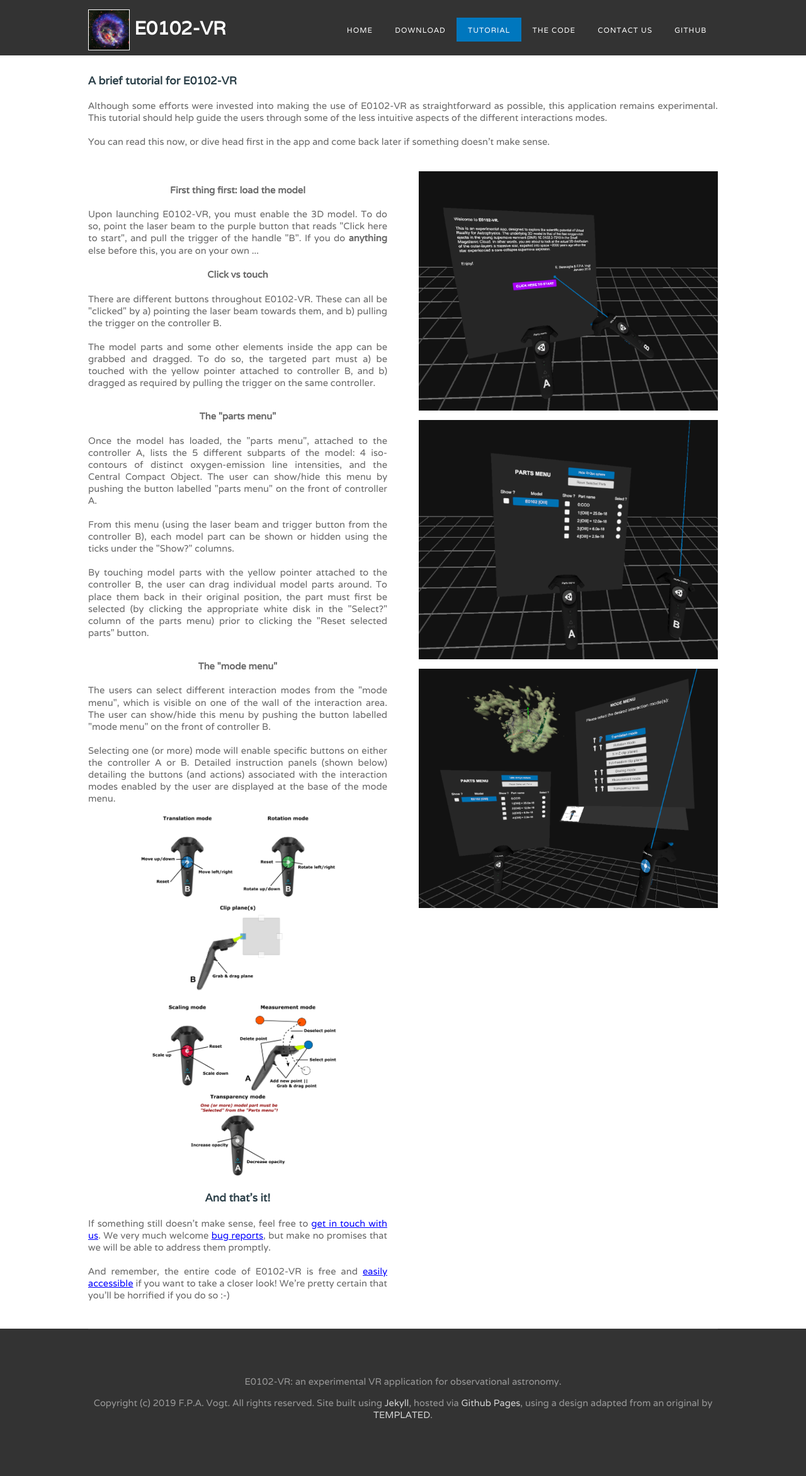
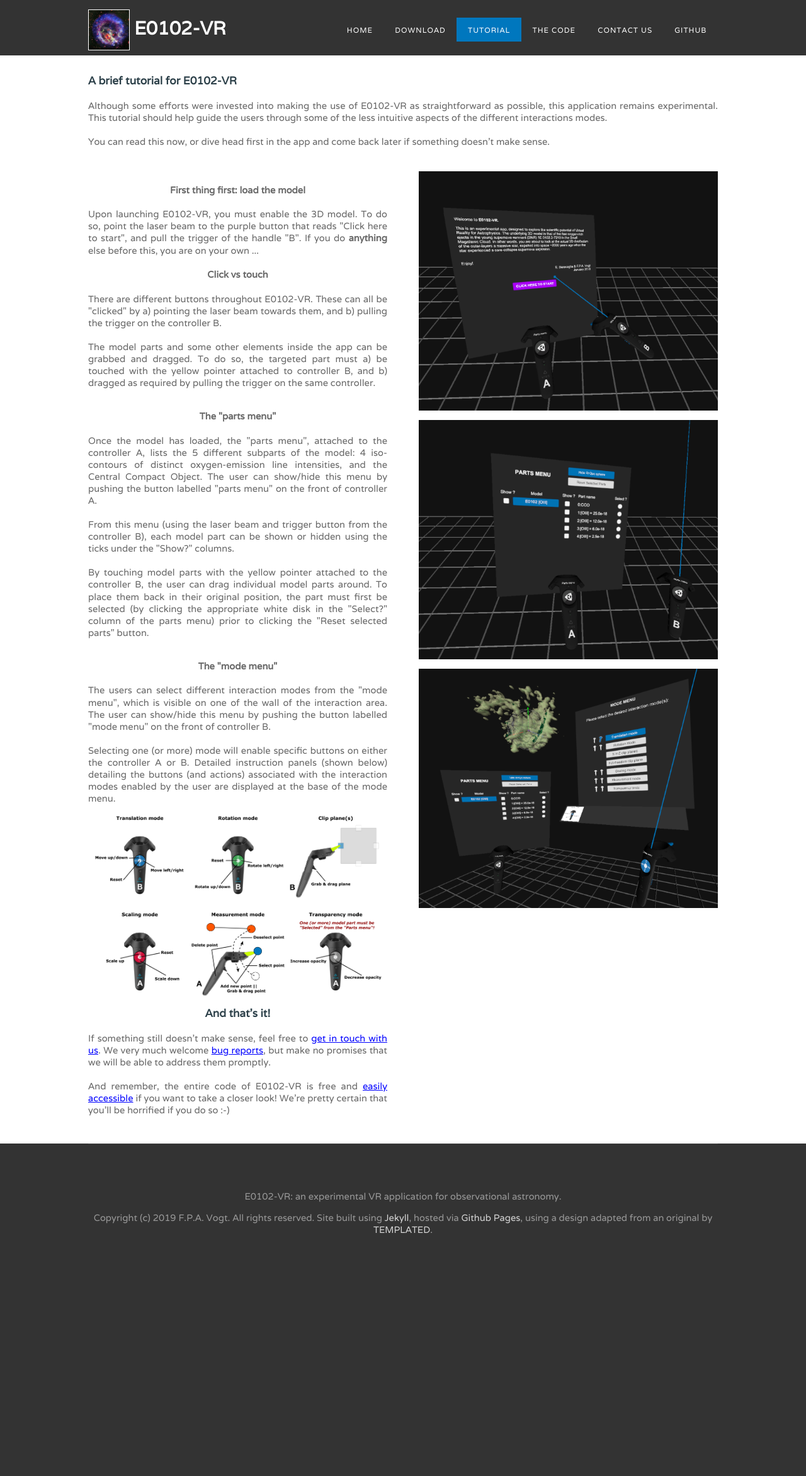
Before and after one commit to fpavogt/E0102-VR, a Jekyll site: the page built from tutorial.html, in a window 1280 px wide. Shown: the whole page at 63% size. Built offline with Jekyll 4.4.1, drawn with Linux system fonts in a browser that asks for light colours; after the commit the page ends 2050 px from its top, so only the background shows below that.

Commit message:
Added image of instructions panels

```diff
--- a/download.html
+++ b/download.html
@@ -5,10 +5,10 @@ fn: download.html
 ---
 
 
-
 <h3><b>Patience ...</b></h3>
 <br>
 <p style="width:100%;line-height:130%;">
-E0102-VR will be publicly released as soon as the associated article is published.</b><br>
+E0102-VR will be publicly released as soon as the associated article is published.
+<br>
 <br>
 </p>
--- a/tutorial.html
+++ b/tutorial.html
@@ -86,17 +86,17 @@ doesn't make sense.<br>
 
          <div class="tbox2">
          <p style="text-align: center">
-         <a href="./images/vis-instr_translation.png" target="_blank"><img src="./images/vis-instr_translation.png" alt="tutorial_1" style="vertical-align:middle;width:33%"/></a>
-         <a href="./images/vis-instr_rotation.png" target="_blank"><img src="./images/vis-instr_rotation.png" alt="tutorial_1" style="vertical-align:middle;width:33%"/></a>
-         <a href="./images/vis-instr_clipplane.png" target="_blank"><img src="./images/vis-instr_clipplane.png" alt="tutorial_1" style="vertical-align:middle;width:33%"/></a>
+         <a href="./images/vis-instr_translation.png" target="_blank"><img src="./images/vis-instr_translation.png" alt="tutorial_1" style="vertical-align:middle;width:32%"/></a>
+         <a href="./images/vis-instr_rotation.png" target="_blank"><img src="./images/vis-instr_rotation.png" alt="tutorial_1" style="vertical-align:middle;width:32%"/></a>
+         <a href="./images/vis-instr_clipplane.png" target="_blank"><img src="./images/vis-instr_clipplane.png" alt="tutorial_1" style="vertical-align:middle;width:32%"/></a>
          </p>
          </div>
 
          <div class="tbox2">
          <p style="text-align: center">
-         <a href="./images/vis-instr_scaling.png" target="_blank"><img src="./images/vis-instr_scaling.png" alt="tutorial_1" style="vertical-align:middle;width:33%"/></a>
-         <a href="./images/vis-instr_measurement.png" target="_blank"><img src="./images/vis-instr_measurement.png" alt="tutorial_1" style="vertical-align:middle;width:33%"/></a>
-         <a href="./images/vis-instr_transparency.png" target="_blank"><img src="./images/vis-instr_transparency.png" alt="tutorial_1" style="vertical-align:middle;width:33%"/></a>
+         <a href="./images/vis-instr_scaling.png" target="_blank"><img src="./images/vis-instr_scaling.png" alt="tutorial_1" style="vertical-align:middle;width:32%"/></a>
+         <a href="./images/vis-instr_measurement.png" target="_blank"><img src="./images/vis-instr_measurement.png" alt="tutorial_1" style="vertical-align:middle;width:32%"/></a>
+         <a href="./images/vis-instr_transparency.png" target="_blank"><img src="./images/vis-instr_transparency.png" alt="tutorial_1" style="vertical-align:middle;width:32%"/></a>
          </p>
 </div>
         <br><br>
```
